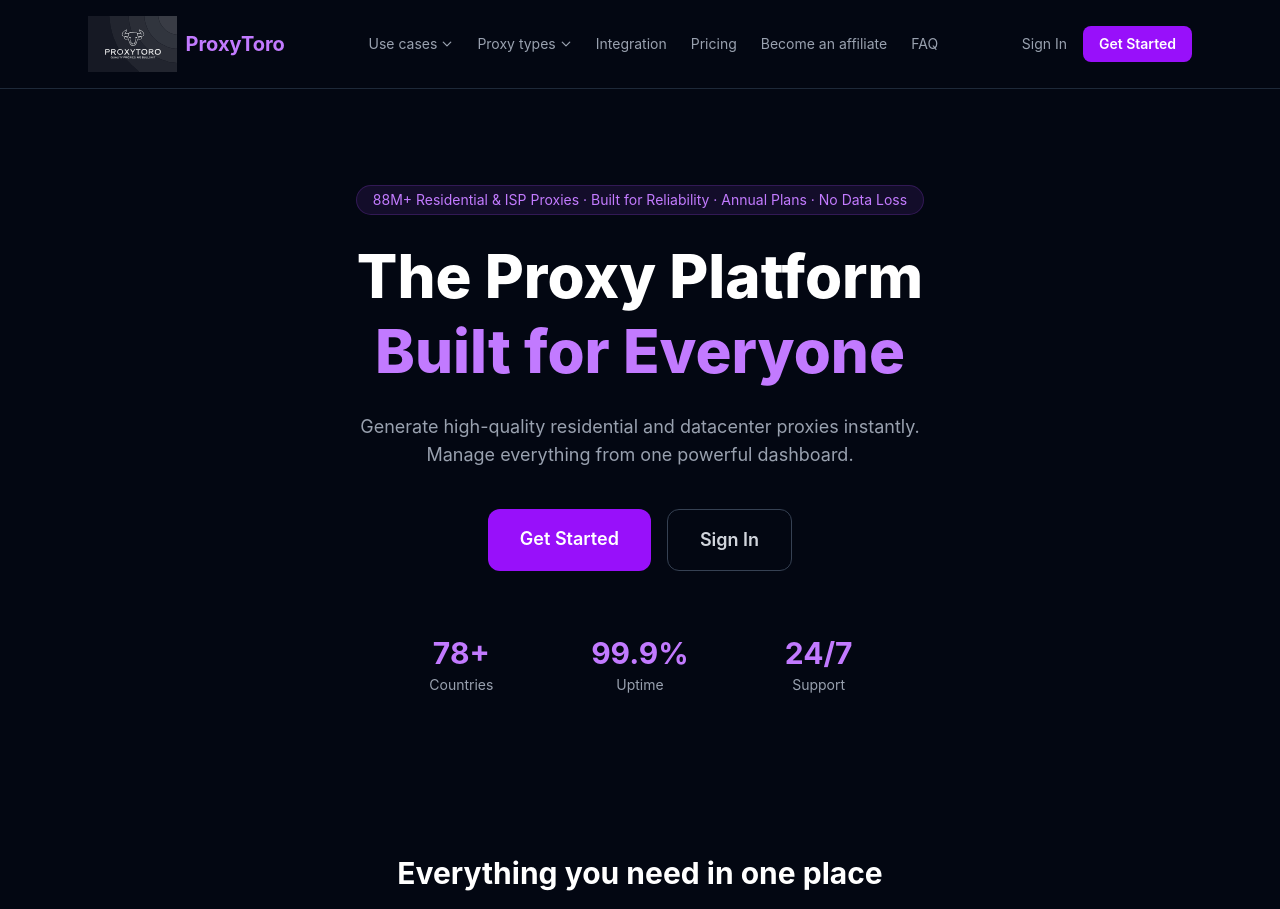
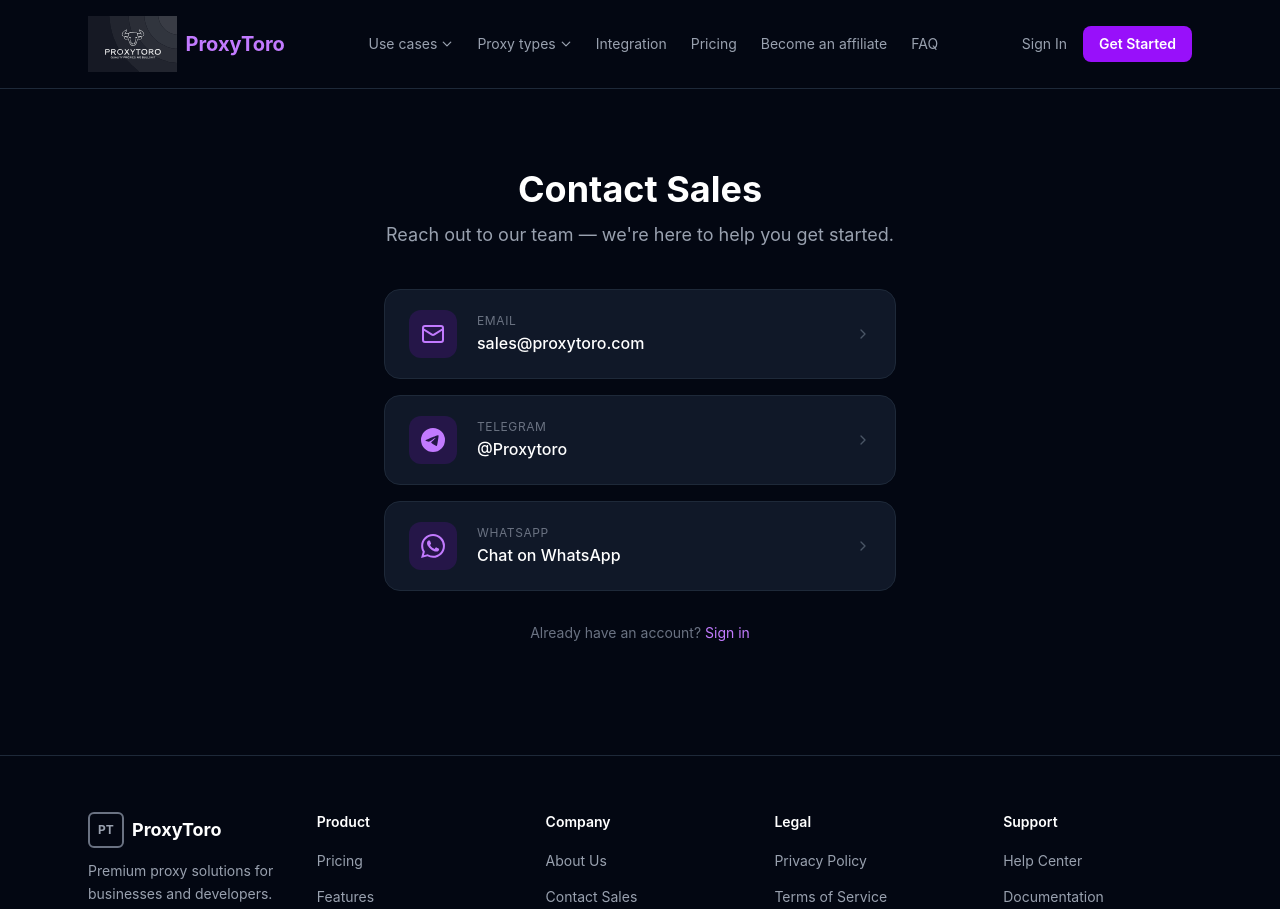
Before and after one commit to yoelKraitman/ProxyToro-Platform, a React (Vite) app in the folder frontend/: page /contact in a window 1280 px wide. Before the commit this address led to /. Shown: the top 909 px of the page. Built offline with nearby package versions, Linux system fonts and the light colour scheme.

Commit message:
feat: contact sales page, remove API reference, fix footer links

```diff
--- a/frontend/src/App.jsx
+++ b/frontend/src/App.jsx
@@ -12,6 +12,7 @@ import ResetPassword from './pages/ResetPassword'
 import Setup2FA from './pages/Setup2FA'
 import VerifyEmail from './pages/VerifyEmail'
 import VerifySuccess from './pages/VerifySuccess'
+import ContactSales from './pages/ContactSales'
 
 function PrivateRoute({ children }) {
   const { user } = useAuth()
@@ -63,6 +64,7 @@ function AppRoutes() {
       <Route path="/use-cases" element={<UseCases />} />
       <Route path="/use-cases/:slug" element={<UseCase />} />
       <Route path="/verify-success" element={<VerifySuccess />} />
+      <Route path="/contact" element={<ContactSales />} />
       <Route path="/forgot-password" element={<ForgotPassword />} />
       <Route path="/reset-password" element={<ResetPassword />} />
       <Route path="*" element={<Navigate to="/" />} />
--- a/frontend/src/components/Footer.jsx
+++ b/frontend/src/components/Footer.jsx
@@ -1,19 +1,38 @@
 const columns = [
   {
     title: 'Product',
-    links: ['Pricing', 'Features', 'Integrations', 'Use Cases'],
+    links: [
+      { label: 'Pricing',      href: '/#pricing' },
+      { label: 'Features',     href: '#' },
+      { label: 'Integrations', href: '/#integration' },
+      { label: 'Use Cases',    href: '/use-cases' },
+    ],
   },
   {
     title: 'Company',
-    links: ['About Us', 'Contact Sales', 'Referral Program', 'Blog'],
+    links: [
+      { label: 'About Us',          href: '#' },
+      { label: 'Contact Sales',     href: '/contact' },
+      { label: 'Referral Program',  href: '#' },
+      { label: 'Blog',              href: '#' },
+    ],
   },
   {
     title: 'Legal',
-    links: ['Privacy Policy', 'Terms of Service', 'Cookie Policy', 'GDPR'],
+    links: [
+      { label: 'Privacy Policy',  href: '#' },
+      { label: 'Terms of Service', href: '#' },
+      { label: 'Cookie Policy',   href: '#' },
+      { label: 'GDPR',            href: '#' },
+    ],
   },
   {
     title: 'Support',
-    links: ['Help Center', 'Documentation', 'API Reference', 'Status'],
+    links: [
+      { label: 'Help Center',    href: '#' },
+      { label: 'Documentation',  href: '#' },
+      { label: 'Status',         href: '#' },
+    ],
   },
 ]
 
@@ -71,7 +90,7 @@ export default function Footer() {
               <a href="mailto:support@proxytoro.com" className="text-gray-400 hover:text-purple-400 transition" aria-label="Email">
                 <EmailIcon />
               </a>
-              <a href="tel:+1234567890" className="text-gray-400 hover:text-purple-400 transition" aria-label="Phone">
+              <a href="https://wa.me/message/LIKTP5SBHFJFB1" target="_blank" rel="noopener noreferrer" className="text-gray-400 hover:text-purple-400 transition" aria-label="Phone">
                 <PhoneIcon />
               </a>
             </div>
@@ -83,9 +102,9 @@ export default function Footer() {
               <h4 className="text-white font-semibold text-sm mb-4">{col.title}</h4>
               <ul className="space-y-3">
                 {col.links.map(link => (
-                  <li key={link}>
-                    <a href="#" className="text-gray-400 hover:text-white text-sm transition">
-                      {link}
+                  <li key={link.label}>
+                    <a href={link.href} className="text-gray-400 hover:text-white text-sm transition">
+                      {link.label}
                     </a>
                   </li>
                 ))}
--- /dev/null
+++ b/frontend/src/pages/ContactSales.jsx
@@ -0,0 +1,85 @@
+import { Link } from 'react-router-dom'
+import Navbar from '../components/Navbar'
+import Footer from '../components/Footer'
+
+const channels = [
+  {
+    label: 'Email',
+    value: 'sales@proxytoro.com',
+    href: 'mailto:sales@proxytoro.com',
+    icon: (
+      <svg viewBox="0 0 24 24" fill="none" stroke="currentColor" strokeWidth="2" strokeLinecap="round" strokeLinejoin="round" className="w-6 h-6">
+        <rect x="2" y="4" width="20" height="16" rx="2"/>
+        <path d="m22 7-8.97 5.7a1.94 1.94 0 0 1-2.06 0L2 7"/>
+      </svg>
+    ),
+  },
+  {
+    label: 'Telegram',
+    value: '@Proxytoro',
+    href: 'https://t.me/Proxytoro',
+    icon: (
+      <svg viewBox="0 0 24 24" fill="currentColor" className="w-6 h-6">
+        <path d="M11.944 0A12 12 0 0 0 0 12a12 12 0 0 0 12 12 12 12 0 0 0 12-12A12 12 0 0 0 12 0a12 12 0 0 0-.056 0zm4.962 7.224c.1-.002.321.023.465.14a.506.506 0 0 1 .171.325c.016.093.036.306.02.472-.18 1.898-.962 6.502-1.36 8.627-.168.9-.499 1.201-.82 1.23-.696.065-1.225-.46-1.9-.902-1.056-.693-1.653-1.124-2.678-1.8-1.185-.78-.417-1.21.258-1.91.177-.184 3.247-2.977 3.307-3.23.007-.032.014-.15-.056-.212s-.174-.041-.249-.024c-.106.024-1.793 1.14-5.061 3.345-.48.33-.913.49-1.302.48-.428-.008-1.252-.241-1.865-.44-.752-.245-1.349-.374-1.297-.789.027-.216.325-.437.893-.663 3.498-1.524 5.83-2.529 6.998-3.014 3.332-1.386 4.025-1.627 4.476-1.635z"/>
+      </svg>
+    ),
+  },
+  {
+    label: 'WhatsApp',
+    value: 'Chat on WhatsApp',
+    href: 'https://wa.me/message/LIKTP5SBHFJFB1',
+    icon: (
+      <svg viewBox="0 0 24 24" fill="currentColor" className="w-6 h-6">
+        <path d="M17.472 14.382c-.297-.149-1.758-.867-2.03-.967-.273-.099-.471-.148-.67.15-.197.297-.767.966-.94 1.164-.173.199-.347.223-.644.075-.297-.15-1.255-.463-2.39-1.475-.883-.788-1.48-1.761-1.653-2.059-.173-.297-.018-.458.13-.606.134-.133.298-.347.446-.52.149-.174.198-.298.298-.497.099-.198.05-.371-.025-.52-.075-.149-.669-1.612-.916-2.207-.242-.579-.487-.5-.669-.51-.173-.008-.371-.01-.57-.01-.198 0-.52.074-.792.372-.272.297-1.04 1.016-1.04 2.479 0 1.462 1.065 2.875 1.213 3.074.149.198 2.096 3.2 5.077 4.487.709.306 1.262.489 1.694.625.712.227 1.36.195 1.871.118.571-.085 1.758-.719 2.006-1.413.248-.694.248-1.289.173-1.413-.074-.124-.272-.198-.57-.347m-5.421 7.403h-.004a9.87 9.87 0 0 1-5.031-1.378l-.361-.214-3.741.982.998-3.648-.235-.374a9.86 9.86 0 0 1-1.51-5.26c.001-5.45 4.436-9.884 9.888-9.884 2.64 0 5.122 1.03 6.988 2.898a9.825 9.825 0 0 1 2.893 6.994c-.003 5.45-4.437 9.884-9.885 9.884m8.413-18.297A11.815 11.815 0 0 0 12.05 0C5.495 0 .16 5.335.157 11.892c0 2.096.547 4.142 1.588 5.945L.057 24l6.305-1.654a11.882 11.882 0 0 0 5.683 1.448h.005c6.554 0 11.89-5.335 11.893-11.893a11.821 11.821 0 0 0-3.48-8.413z"/>
+      </svg>
+    ),
+  },
+]
+
+export default function ContactSales() {
+  return (
+    <div className="min-h-screen bg-gray-950 flex flex-col">
+      <Navbar />
+      <main className="flex-1 flex items-center justify-center px-4 py-20">
+        <div className="w-full max-w-lg">
+          <div className="text-center mb-10">
+            <h1 className="text-4xl font-bold text-white mb-3">Contact Sales</h1>
+            <p className="text-gray-400 text-lg">
+              Reach out to our team — we're here to help you get started.
+            </p>
+          </div>
+
+          <div className="space-y-4">
+            {channels.map(ch => (
+              <a
+                key={ch.label}
+                href={ch.href}
+                target={ch.href.startsWith('mailto') ? undefined : '_blank'}
+                rel="noopener noreferrer"
+                className="flex items-center gap-5 bg-gray-900 border border-gray-800 hover:border-purple-500/50 rounded-2xl px-6 py-5 transition-all group"
+              >
+                <div className="w-12 h-12 bg-purple-600/15 rounded-xl flex items-center justify-center text-purple-400 shrink-0 group-hover:bg-purple-600/25 transition">
+                  {ch.icon}
+                </div>
+                <div>
+                  <p className="text-xs text-gray-500 uppercase tracking-wider mb-0.5">{ch.label}</p>
+                  <p className="text-white font-medium group-hover:text-purple-400 transition">{ch.value}</p>
+                </div>
+                <svg viewBox="0 0 24 24" fill="none" stroke="currentColor" strokeWidth="2" strokeLinecap="round" strokeLinejoin="round"
+                  className="w-4 h-4 text-gray-600 group-hover:text-purple-400 transition ml-auto shrink-0">
+                  <path d="M9 18l6-6-6-6"/>
+                </svg>
+              </a>
+            ))}
+          </div>
+
+          <p className="text-center text-gray-500 text-sm mt-8">
+            Already have an account?{' '}
+            <Link to="/login" className="text-purple-400 hover:underline">Sign in</Link>
+          </p>
+        </div>
+      </main>
+      <Footer />
+    </div>
+  )
+}
```
